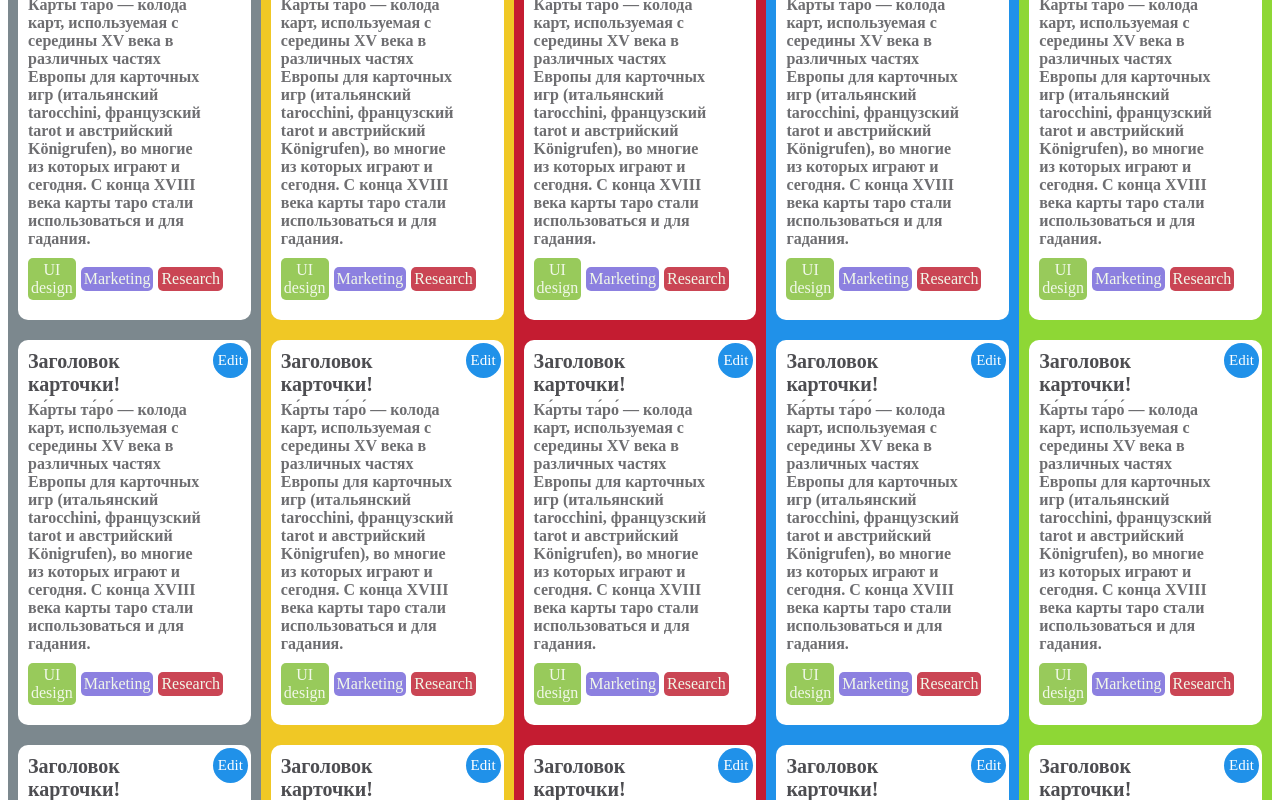
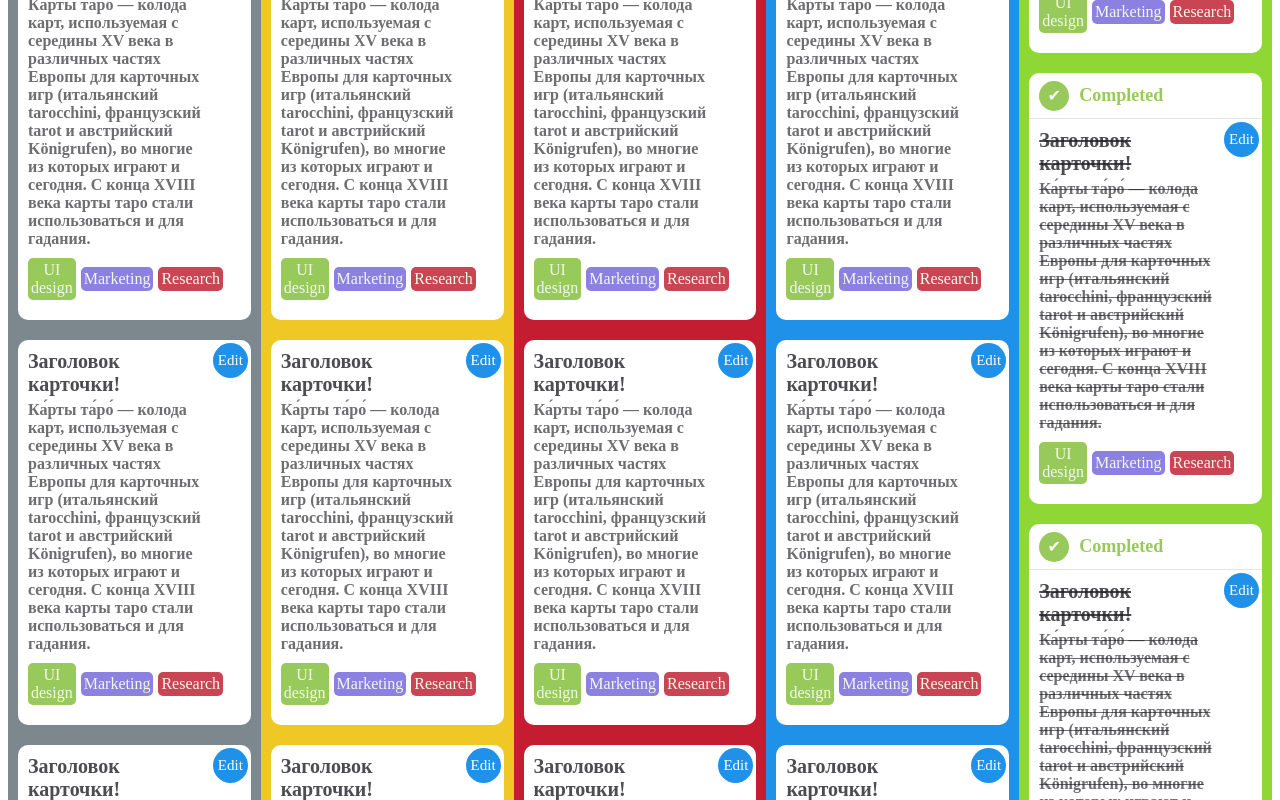
Before and after one commit to VitalyLazarenko/task-board, a React (Create React App) app: page / in a window 1280 px wide. Shown: the part 1420-2220 px from the top of the page. Built offline with nearby package versions, Linux system fonts and the light colour scheme.

Commit message:
Create logic and styles completed card

```diff
--- a/src/components/Board/Board.tsx
+++ b/src/components/Board/Board.tsx
@@ -7,11 +7,11 @@ export class Board extends Component<any, any>{
   render() {
     return(
       <div className="board-container">
-        <Column nameColumn={'Backlog'}/>
-        <Column nameColumn={'Selected'}/>
-        <Column nameColumn={'Running'}/>
-        <Column nameColumn={'Evaluating'}/>
-        <Column nameColumn={'Live'}/>
+        <Column nameColumn={'Backlog'} status={'Backlog'}/>
+        <Column nameColumn={'Selected'} status={'Selected'}/>
+        <Column nameColumn={'Running'} status={'Running'}/>
+        <Column nameColumn={'Evaluating'} status={'Evaluating'}/>
+        <Column nameColumn={'Live'} status={'completed'}/>
       </div>
     )
   }
--- a/src/components/Card/Card.tsx
+++ b/src/components/Card/Card.tsx
@@ -7,12 +7,16 @@ export class Card extends Component<any, any> {
   }
 
   render() {
+    let statusProps = this.props.status;
+    let status = statusProps === 'completed' ? completed() : null;
     return (
-      <div className="card-container">
+      <div className={statusProps === 'completed' ? "card-container completed" : "card-container"}>
+        {status}
         <div
           className="btn-edit"
           onClick={this.editClick}
-        >Edit</div>
+        >Edit
+        </div>
         <div className='body-card'>
           <label className="header-title">Заголовок карточки!</label>
           <label className="description-title">Ка́рты та́ро́ — колода карт, используемая с середины XV века в
@@ -20,12 +24,26 @@ export class Card extends Component<any, any> {
             карточных игр (итальянский tarocchini, французский tarot и австрийский Königrufen), во многие из которых
             играют и сегодня. С конца XVIII века карты таро стали использоваться и для гадания.</label>
           <div className="tags-container">
-            <label className="UI-design">UI design</label>
-            <label className="Marketing">Marketing</label>
-            <label className="Research">Research</label>
+            <span className="UI-design">UI design</span>
+            <span className="Marketing">Marketing</span>
+            <span className="Research">Research</span>
           </div>
         </div>
       </div>
     )
   }
 }
+
+function completed() {
+  return(
+    <React.Fragment>
+      <div className="status">
+        <div className="icon">✔</div>
+        <span>
+            Completed
+          </span>
+      </div>
+    </React.Fragment>
+  )
+
+}
--- a/src/components/Card/card.css
+++ b/src/components/Card/card.css
@@ -15,23 +15,43 @@
     padding-top: 10px;
     padding-bottom: 10px;
 }
-.completed {
-    display: flex;
-    flex-direction: column;
-    justify-content: flex-start;
-}
 .completed label {
     text-decoration: line-through;
 }
-.completed completed-teg {
+.status {
+    width: 100%;
+    height: 45px;
 
+    display: flex;
+    justify-content: flex-start;
+    align-items: center;
+
+    border-bottom: 1px solid rgba(0, 0, 0, 0.1);
 }
+.status span{
+    color: #98ca5b;
+    font-size: 18px;
+    font-weight: bold;
+}
+.icon {
+    width: 30px;
+    height: 30px;
+    border-radius: 50%;
+    background-color: #98ca5b;
+    color: #fff;
+    margin: 0 10px;
+
+    display: flex;
+    justify-content: center;
+    align-items: center;
+}
+
 /* Button style */
 .btn-edit{
     width: 35px;
     height: 35px;
+    margin: 3px;
     float: right;
-    margin: 3px;
 
     display: flex;
     justify-content: center;
--- a/src/components/Column/Column.tsx
+++ b/src/components/Column/Column.tsx
@@ -21,19 +21,19 @@ export class Column extends Component<any, any>{
     }
   }
   render() {
-      let {nameColumn} = this.props;
+      let {nameColumn, status} = this.props;
         return(
             <div className={this.createClassName(nameColumn)}>
                 <div className="column-header">
                     <label>{this.props.nameColumn}</label>
                     <label>9</label>
                 </div>
-                <Card/>
-                <Card/>
-                <Card/>
-                <Card/>
-                <Card/>
-                <Card/>
+                <Card status={status}/>
+                <Card status={status}/>
+                <Card status={status}/>
+                <Card status={status}/>
+                <Card status={status}/>
+                <Card status={status}/>
                 <AddCard typeBtn={'column'}/>
             </div>
         )
--- a/src/store/thunks/index.ts
+++ b/src/store/thunks/index.ts
@@ -0,0 +1 @@
+export * from './thunk';
```
